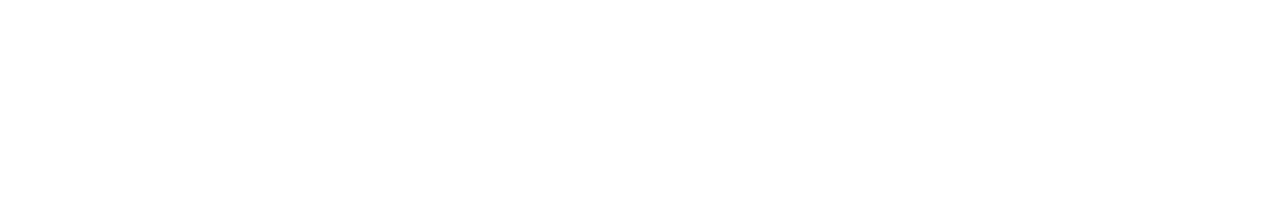
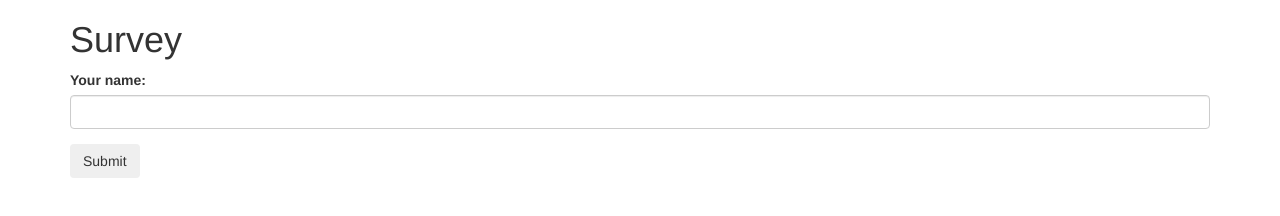
Before and after one commit to RuthieRNewman/add-remove, a plain HTML site: page survey/index.html in a window 1280 px wide. Drawn offline with Linux system fonts and the light colour scheme; files whose address does not match are found by name.

Commit message:
add a form for name using div class form group, and a submit button with button type and assign form to id.

```diff
--- a/survey/index.html
+++ b/survey/index.html
@@ -9,7 +9,18 @@
   </head>
 </html>
 <body>
+
   <div class="container">
+    <h1>Survey</h1>
+    <!add form for name:>
+     <div class="form-group">
+       <label for="yourName">Your name:</label>
+       <input id="yourName" class="form-control" type="text">
+     </div>
+    <div>
+      <!add a clickable submit button>
+      <button type="submit" class="btn">Submit</button>
+    </div>
 
   </div>
 </body>
--- a/survey/js/scripts.js
+++ b/survey/js/scripts.js
@@ -0,0 +1,6 @@
+$(document).ready(function(){
+  $(#yourName).submit(function(){
+    event.preventDefault();
+    const name =($(#yourName).val());
+  })
+})
```
